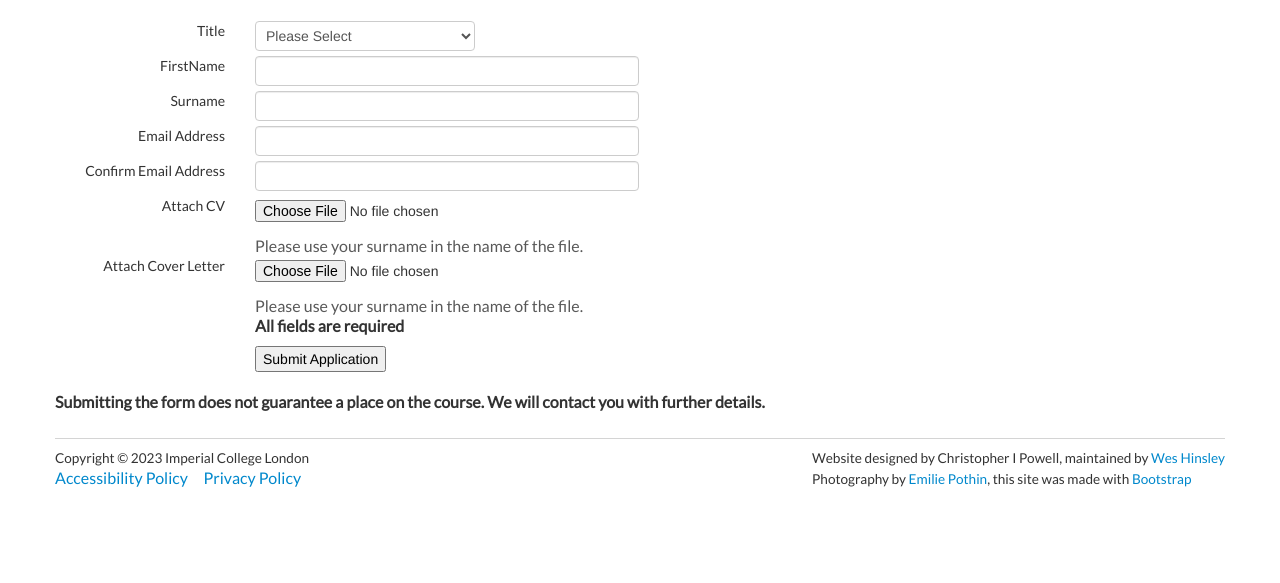
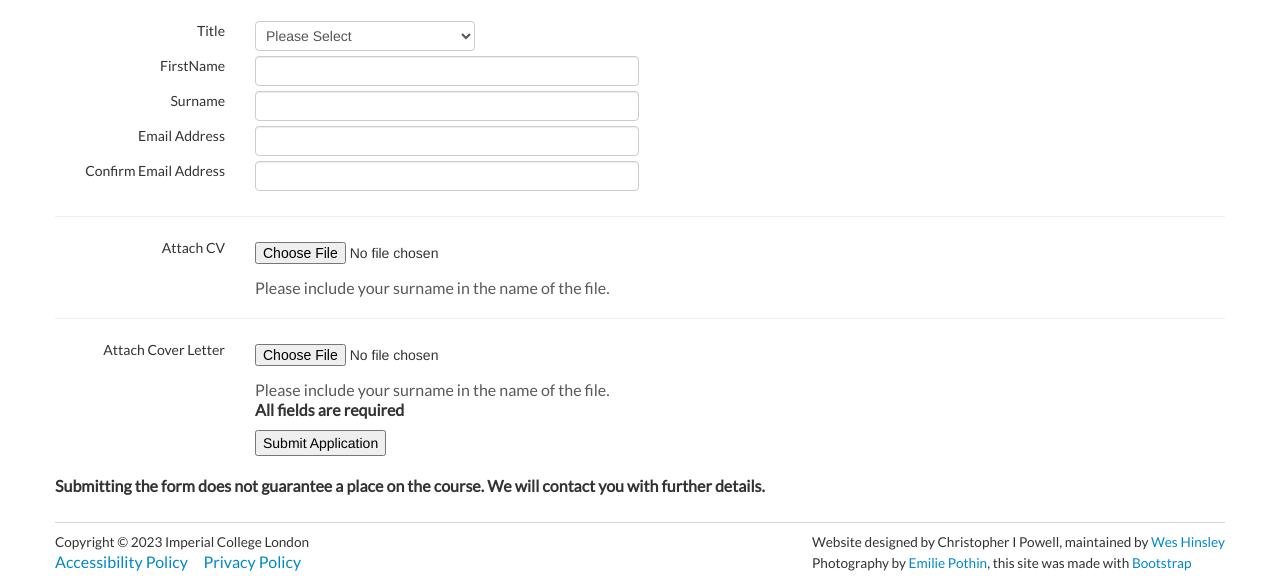
Before and after one commit to mrc-ide/short-course-website, a PHP site: page /book.php in a window 1280 px wide. Shown: the part 260-843 px from the top of the page. Before the commit the page ends 747 px from the top, so only its background shows below. Run offline with PHP 8.4, Linux system fonts and the light colour scheme; a stand-in replaces the project's code that opens the database connection.

Commit message:
One more book issue

```diff
--- a/book.php
+++ b/book.php
@@ -105,19 +105,19 @@
               <div class="span4"><input type="email" name="email2" id="email2" class="required"></div>
               <div id="email2_err" class="error_message span6"></div>
             </div>
-
+            <hr>
             <div class="row-fluid">
-              <label class="span2" for="file1">Attach CV</label>
+              <label class="span2" for="FILE1">Attach CV</label>
               <div class="span4"><input type="file" size="50" name="FILE1" id="FILE1" class="required">
-                <span class="help-block">Please use your surname in the name of the file.</span>
+                <span class="help-block">Please include your surname in the name of the file.</span>
               </div>
               <div id="FILE1_err" class="error_message span6"></div>
             </div>
-
+            <hr>
             <div class="row-fluid">
-              <label class="span2" for="file1">Attach Cover Letter</label>
+              <label class="span2" for="FILE2">Attach Cover Letter</label>
               <div class="span4"><input type="file" size="50" name="FILE2" id="FILE2" class="required">
-                <span class="help-block">Please use your surname in the name of the file.</span>
+                <span class="help-block">Please include your surname in the name of the file.</span>
               </div>
               <div id="FILE2_err" class="error_message span6"></div>
               <input type="hidden" name="saveto" value="disk">
```
